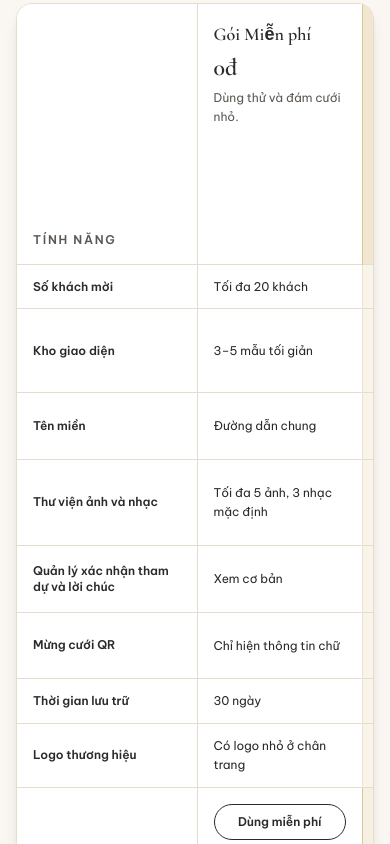
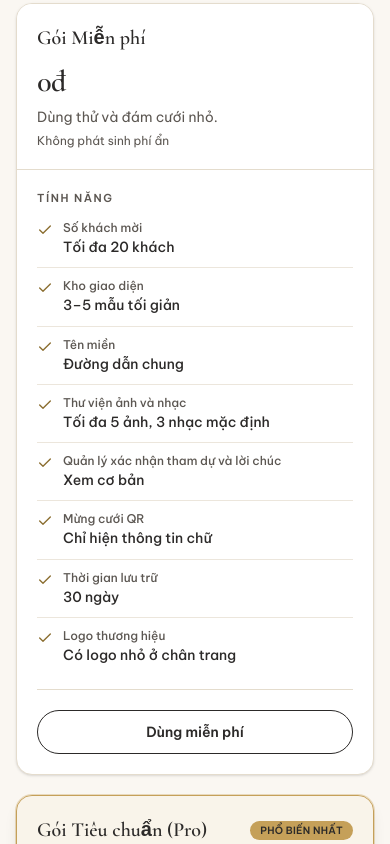
Before and after one commit to ABeginer/weeding_invi_web, a Next.js app: page / in a window 390 px wide. Shown: the part 5900-6744 px from the top of the page. Built offline with nearby package versions, Linux system fonts and the light colour scheme; no server answers.

Commit message:
fix(ui): switch pricing section to responsive 3-card layout

```diff
--- a/components/landing/pricing-table.tsx
+++ b/components/landing/pricing-table.tsx
@@ -2,6 +2,7 @@
 
 import * as React from "react";
 import Link from "next/link";
+import { Check } from "lucide-react";
 import { LANDING_COPY } from "@/config/landing";
 import { PRICING_ROWS, PRICING_TIERS } from "@/config/pricing";
 import { SITE_LINKS } from "@/config/site";
@@ -37,107 +38,91 @@ export function PricingTable({
           </p>
         </div>
 
-        {/* Bảng so sánh 3 cột (cuộn ngang mượt trên màn nhỏ, cột đầu cố định) */}
-        <div className="mt-7 overflow-x-auto rounded-2xl border border-border bg-surface shadow-lg">
-          <table className="w-full min-w-[680px] border-collapse text-left">
-            <thead>
-              <tr className="border-b border-border">
-                <th
-                  scope="col"
-                  className="sticky left-0 z-10 w-[180px] border-r border-border bg-surface px-4 py-4 align-bottom text-xs font-semibold tracking-[0.14em] text-text-muted uppercase sm:w-[210px] sm:px-5"
-                >
-                  {copy.featureColumnHeader}
-                </th>
+        {/* 3 thẻ gói nằm ngang trên desktop, xếp dọc gọn gàng trên mobile */}
+        <div className="mt-7 grid grid-cols-1 gap-5 md:grid-cols-3 md:items-stretch">
           {PRICING_TIERS.map((tier) => (
-                  <th
+            <article
               key={tier.id}
-                    scope="col"
               className={cn(
-                      "min-w-[165px] px-4 py-4 align-top sm:px-5",
+                "flex flex-col overflow-hidden rounded-2xl border bg-surface transition-shadow",
                 tier.highlighted
-                        ? "border-x border-accent/60 bg-accent-soft"
-                        : "bg-surface",
+                  ? "border-accent shadow-lg ring-1 ring-accent/35"
+                  : "border-border shadow-sm",
               )}
             >
-                    <div className="flex flex-col gap-1">
-                      <div className="flex items-center justify-between gap-2">
-                        <span className="font-display text-lg font-semibold text-text sm:text-xl">
+              {/* Phần đầu thẻ: Tên gói, huy hiệu, giá & mô tả */}
+              <div
+                className={cn(
+                  "border-b border-border p-5 sm:p-6",
+                  tier.highlighted ? "bg-accent-soft/45" : "bg-surface",
+                )}
+              >
+                <div className="flex flex-wrap items-center justify-between gap-2">
+                  <h3 className="font-display text-xl font-semibold text-text sm:text-2xl">
                     {tier.name}
-                        </span>
+                  </h3>
                   {tier.badge && (
-                          <span className="shrink-0 rounded-full bg-accent px-2 py-0.5 text-[10px] font-semibold tracking-wide text-accent-fg uppercase">
+                    <span className="inline-flex shrink-0 items-center rounded-full bg-accent px-2.5 py-0.5 text-[10px] font-semibold tracking-wide text-accent-fg uppercase">
                       {tier.badge}
                     </span>
                   )}
                 </div>
-                      <p className="font-display text-2xl font-semibold text-text">
+
+                <p className="mt-3 font-display text-3xl font-semibold tracking-tight tabular-nums text-text sm:text-4xl">
                   {tier.price}
                 </p>
-                      <p className="text-xs font-normal leading-relaxed text-text-muted">
+                <p className="mt-1.5 text-sm leading-relaxed text-text-muted">
                   {tier.tagline}
                 </p>
-                      {tier.pricePendingNote && (
-                        <p className="text-[11px] font-normal text-text-muted">
+                {tier.pricePendingNote ? (
+                  <p className="mt-1 text-xs font-normal text-text-muted">
                     {tier.pricePendingNote}
+                  </p>
+                ) : (
+                  <p className="mt-1 text-xs font-normal text-text-muted">
+                    Không phát sinh phí ẩn
                   </p>
                 )}
               </div>
-                  </th>
-                ))}
-              </tr>
-            </thead>
 
-            <tbody className="divide-y divide-border text-sm">
-              {PRICING_ROWS.map((row) => (
-                <tr key={row.id} className="group">
-                  <th
-                    scope="row"
-                    className="sticky left-0 z-10 border-r border-border bg-surface px-4 py-3 text-xs font-semibold text-text group-hover:bg-surface-alt sm:px-5 sm:text-sm"
-                  >
-                    {row.feature}
-                  </th>
-                  {PRICING_TIERS.map((tier) => {
+              {/* Danh sách tính năng xếp theo chiều dọc */}
+              <div className="flex flex-1 flex-col p-5 sm:p-6">
+                <p className="text-[11px] font-semibold tracking-[0.14em] text-text-muted uppercase">
+                  {copy.featureColumnHeader}
+                </p>
+
+                <ul className="mt-3.5 flex-1 divide-y divide-border/70">
+                  {PRICING_ROWS.map((row) => {
                     const cell = row.values[tier.id];
                     return (
-                      <td
-                        key={`${row.id}-${tier.id}`}
-                        className={cn(
-                          "px-4 py-3 align-middle text-xs leading-relaxed text-text sm:px-5 sm:text-sm",
-                          tier.highlighted
-                            ? "border-x border-accent/30 bg-accent-soft/45 group-hover:bg-accent-soft/65"
-                            : "group-hover:bg-surface-alt",
-                        )}
+                      <li
+                        key={`${tier.id}-${row.id}`}
+                        className="flex items-start gap-2.5 py-2.5 first:pt-0 last:pb-0"
                       >
+                        <Check
+                          className="mt-0.5 h-4 w-4 shrink-0 text-accent-text"
+                          aria-hidden="true"
+                        />
+                        <div className="min-w-0 flex-1">
+                          <p className="text-xs font-medium text-text-muted">
+                            {row.feature}
+                          </p>
+                          <div className="mt-0.5 flex flex-wrap items-center gap-1.5 text-sm font-medium leading-snug text-text">
                             <span>{cell.text}</span>
                             {cell.comingSoon && (
-                          <span className="ml-2 inline-flex items-center rounded-full border border-soon-border bg-soon-bg px-2 py-0.5 text-[10px] font-medium whitespace-nowrap text-soon-fg">
+                              <span className="inline-flex items-center rounded-full border border-soon-border bg-soon-bg px-2 py-0.5 text-[10px] font-medium whitespace-nowrap text-soon-fg">
                                 {copy.comingSoonBadge}
                               </span>
                             )}
-                      </td>
+                          </div>
+                        </div>
+                      </li>
                     );
                   })}
-                </tr>
-              ))}
-            </tbody>
+                </ul>
 
-            <tfoot>
-              <tr className="border-t border-border">
-                <th
-                  scope="row"
-                  aria-label="Hành động chọn gói"
-                  className="sticky left-0 z-10 border-r border-border bg-surface px-4 py-4 sm:px-5"
-                />
-                {PRICING_TIERS.map((tier) => (
-                  <td
-                    key={`cta-${tier.id}`}
-                    className={cn(
-                      "px-4 py-4 sm:px-5",
-                      tier.highlighted
-                        ? "border-x border-accent/60 bg-accent-soft/60"
-                        : "bg-surface",
-                    )}
-                  >
+                {/* Nút chọn gói ghim cuối thẻ để căn thẳng hàng */}
+                <div className="mt-6 border-t border-border pt-5">
                   {tier.id === "free" ? (
                     <Link
                       href={
@@ -145,7 +130,7 @@ export function PricingTable({
                           ? SITE_LINKS.dashboard
                           : SITE_LINKS.createWedding
                       }
-                        className="inline-flex h-9 w-full items-center justify-center rounded-full border border-text bg-transparent px-4 text-xs font-semibold text-text transition-colors hover:bg-surface-alt focus-visible:outline-none focus-visible:ring-2 focus-visible:ring-focus-ring sm:text-sm"
+                      className="inline-flex h-11 w-full items-center justify-center rounded-full border border-text bg-transparent px-4 text-sm font-semibold text-text transition-colors hover:bg-surface-alt focus-visible:outline-none focus-visible:ring-2 focus-visible:ring-focus-ring"
                     >
                       {tier.ctaLabel}
                     </Link>
@@ -156,7 +141,7 @@ export function PricingTable({
                         onSelectPaidPlan(tier.id === "vip" ? "vip" : "pro")
                       }
                       className={cn(
-                          "inline-flex h-9 w-full cursor-pointer items-center justify-center rounded-full px-4 text-xs font-semibold transition-colors focus-visible:outline-none focus-visible:ring-2 focus-visible:ring-focus-ring sm:text-sm",
+                        "inline-flex h-11 w-full cursor-pointer items-center justify-center rounded-full px-4 text-sm font-semibold transition-colors focus-visible:outline-none focus-visible:ring-2 focus-visible:ring-focus-ring",
                         tier.highlighted
                           ? "bg-accent text-accent-fg hover:bg-accent-hover"
                           : "border border-text bg-transparent text-text hover:bg-surface-alt",
@@ -165,11 +150,10 @@ export function PricingTable({
                       {tier.ctaLabel}
                     </button>
                   )}
-                  </td>
+                </div>
+              </div>
+            </article>
           ))}
-              </tr>
-            </tfoot>
-          </table>
         </div>
       </div>
     </section>
```
Lines whose indentation alone changed are shown as unchanged.
